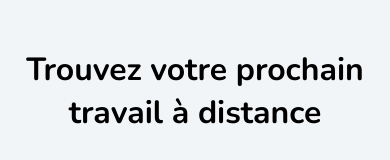
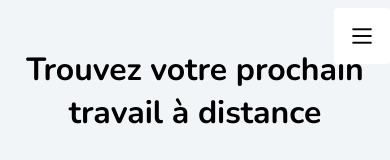
Before and after one commit to gabrielmessager/teletaf, a Next.js app: page /about in a window 390 px wide. Shown: the top 160 px of the page. Built offline with nearby package versions, Linux system fonts and the light colour scheme.

Commit message:
animate hamburger menu

```diff
--- a/components/Footer/Footer.js
+++ b/components/Footer/Footer.js
@@ -15,7 +15,6 @@ import {
   StyledImage,
 } from './Footer.styles';
 import Logo from '../../public/logo.png';
-import MenuIcon from '../../public/icon_menu.svg';
 import { Button } from '../../components/Button';
 import { LARGE, LARGE_MIN } from '../../theme/theme';
 import { useWindowWidth } from '../../hooks/useWindowWidth';
--- a/components/Header/Header.js
+++ b/components/Header/Header.js
@@ -7,7 +7,8 @@ import {
   LogoContainer,
   UnorderedList,
   Wrapper,
-  ImageContainer,
+  MenuButtonContainer,
+  MenuButton,
   MobileWrapper,
   NavContainer,
   MobileNav,
@@ -17,9 +18,8 @@ import {
   TagLine,
 } from './Header.styles';
 import Logo from '../../public/logo.png';
-import MenuIcon from '../../public/icon_menu.svg';
 import { Button } from '../../components/Button';
-import { LARGE, LARGE_MIN } from '../../theme/theme';
+import { LARGE_MIN } from '../../theme/theme';
 import { useWindowWidth } from '../../hooks/useWindowWidth';
 import {
   HOME_URL,
@@ -35,7 +35,6 @@ const MENU = {
 };
 
 export function Header({ pathname }) {
-  // const [showFixedNavbar, setShowFixedNavbar] = useState(false);
   const [isMobileMenuOpened, setIsMobileMenuOpened] = useState(false);
   const [isLarge, setIsLarge] = useState(false);
   const { windowWidth } = useWindowWidth();
@@ -52,24 +51,8 @@ export function Header({ pathname }) {
     }
   }, [isLarge, setIsLarge, windowWidth]);
 
-  // useEffect(() => {
-  //   function shouldShowFixedNavbar(e) {
-  //     const scrollTop = e.target.documentElement.scrollTop;
-  //     if (isLarge) {
-  //       if (scrollTop > 1) {
-  //         setShowFixedNavbar(true);
-  //       } else {
-  //         setShowFixedNavbar(false);
-  //       }
-  //     }
-  //   }
-  //   window.addEventListener('scroll', shouldShowFixedNavbar);
-  //   return () => window.removeEventListener('scroll', shouldShowFixedNavbar);
-  // }, [showFixedNavbar, setShowFixedNavbar, isLarge]);
-
   return isLarge ? (
     <Wrapper>
-      {/* <Container showFixedNavbar={showFixedNavbar}> */}
       <Container>
         <Link href="/">
           <LogoContainer>
@@ -107,11 +90,23 @@ export function Header({ pathname }) {
     </Wrapper>
   ) : (
     <MobileWrapper>
-      <ImageContainer
+      <MenuButtonContainer
         onClick={() => setIsMobileMenuOpened(!isMobileMenuOpened)}
       >
-        <img src={MenuIcon} width="24" height="17" />
-      </ImageContainer>
+        <MenuButton isOpen={isMobileMenuOpened}>
+          <svg width="32" height="32" viewBox="0 0 100 100">
+            <path
+              className="line line1"
+              d="M 20,29.000046 H 80.000231 C 80.000231,29.000046 94.498839,28.817352 94.532987,66.711331 94.543142,77.980673 90.966081,81.670246 85.259173,81.668997 79.552261,81.667751 75.000211,74.999942 75.000211,74.999942 L 25.000021,25.000058"
+            />
+            <path className="line line2" d="M 20,50 H 80" />
+            <path
+              className="line line3"
+              d="M 20,70.999954 H 80.000231 C 80.000231,70.999954 94.498839,71.182648 94.532987,33.288669 94.543142,22.019327 90.966081,18.329754 85.259173,18.331003 79.552261,18.332249 75.000211,25.000058 75.000211,25.000058 L 25.000021,74.999942"
+            />
+          </svg>
+        </MenuButton>
+      </MenuButtonContainer>
       <NavContainer isOpen={isMobileMenuOpened}>
         <MobileNav>
           <UnorderedList>
--- a/components/Header/Header.styles.js
+++ b/components/Header/Header.styles.js
@@ -36,7 +36,6 @@ export const Container = styled.div`
   display: flex;
   align-items: center;
   justify-content: space-evenly;
-  /* box-shadow: -2px 0px 8px 0px ${theme.colors.gray030}; */
 `;
 
 export const UnorderedList = styled.ul`
@@ -47,10 +46,6 @@ export const UnorderedList = styled.ul`
   background: #fff;
   margin: 0;
   padding: 0;
-
-  @media ${MEDIUM_DOWN} {
-    width: ${MOBILE_OFFSET}%;
-  }
 `;
 
 export const BulletContainer = styled.div`
@@ -79,21 +74,24 @@ export const ListElement = styled.li`
 `;
 
 export const MobileNav = styled.nav`
+  position: absolute;
+  top: 50%;
+  left: 50%;
+  transform: translate(-50%, -50%);
+
   ${UnorderedList} {
     display: flex;
     flex-direction: column;
-    align-items: flex-start;
   }
 `;
 
-export const ImageContainer = styled.div`
+export const MenuButtonContainer = styled.div`
   position: absolute;
   top: 0px;
   right: 0px;
-  padding: 16px;
-  padding-top: 19px;
+  padding: 12px;
   margin-top: 8px;
-  z-index: 2;
+  z-index: 4;
   background-color: #fff;
   border-radius: 4px;
   cursor: pointer;
@@ -105,21 +103,69 @@ export const MobileWrapper = styled.div`
 
 export const NavContainer = styled.div`
   position: absolute;
-  left: 100%;
   background-color: #fff;
   width: 100%;
-  height: 100%;
-  transform: translateX(100%);
-  -webkit-transform: translateX(100%);
-  -ms-transform: translateX(100%);
-  transition: transform 0.5s ease;
-  transition: -webkit-transform 0.5s ease;
-  box-shadow: -2px 0px 8px 0px ${theme.colors.gray030};
-  z-index: 1;
+  height: 100vh;
+  top: 0;
+  left: 0;
+  right: 0;
+  bottom: 0;
+  z-index: 3;
+  opacity: 0;
+  pointer-events: none;
+  transition: opacity 0.3s ease;
   ${(p) =>
     p.isOpen &&
-    `transform: translateX(-${MOBILE_OFFSET}%);
-    -webkit-transform: translateX(-${MOBILE_OFFSET}%);
-    -ms-transform: translateX(-${MOBILE_OFFSET}%);
+    `
+      opacity: 1;
+      pointer-events: all;
   `}
 `;
+
+export const MenuButton = styled.div`
+  background-color: transparent;
+  border: none;
+  cursor: pointer;
+  display: flex;
+  padding: 0;
+
+  .line {
+    fill: none;
+    stroke: black;
+    stroke-width: 6;
+    transition: stroke-dasharray 400ms cubic-bezier(0.4, 0, 0.2, 1),
+      stroke-dashoffset 400ms cubic-bezier(0.4, 0, 0.2, 1);
+  }
+  .line1 {
+    stroke-dasharray: 60 207;
+    stroke-width: 6;
+  }
+  .line2 {
+    stroke-dasharray: 60 60;
+    stroke-width: 6;
+  }
+  .line3 {
+    stroke-dasharray: 60 207;
+    stroke-width: 6;
+  }
+
+  ${(p) =>
+    p.isOpen &&
+    `
+      .line1 {
+        stroke-dasharray: 90 207;
+        stroke-dashoffset: -134;
+        stroke-width: 6;
+      }
+      .line2 {
+        stroke-dasharray: 1 60;
+        stroke-dashoffset: -30;
+        stroke-width: 6;
+      }
+      .line3 {
+        stroke-dasharray: 90 207;
+        stroke-dashoffset: -134;
+        stroke-width: 6;
+      }
+  `}
+`;
--- a/components/JobPostsList/JobPostsList.styles.js
+++ b/components/JobPostsList/JobPostsList.styles.js
@@ -142,7 +142,7 @@ export const ArrowContainer = styled.div`
   padding: 0 8px;
 
   ${(p) =>
-    p.rotate &&
+    p.rotate180 &&
     `
       transform: rotate(-180deg);
     `}
--- a/pages/_app.js
+++ b/pages/_app.js
@@ -34,6 +34,7 @@ export default function App({ Component, pageProps, router }) {
         <meta property="og:image" content="/favicon.svg" />
       </Head>
       <ThemeProvider theme={theme}>
+        <Header pathname={router.pathname} />
         {/* <motion.div
           key={router.route}
           initial="pageInitial"
@@ -58,7 +59,7 @@ export default function App({ Component, pageProps, router }) {
             transition={{ duration: 0.3, ease: [0.5, 0, 0, 1] }}
             key={`${router.asPath}`}
           > */}
-        <Component {...pageProps} router={router} />
+        <Component {...pageProps} />
         {/* </motion.div>
         </AnimatePresence> */}
         {/* </motion.div> */}
--- a/pages/index.js
+++ b/pages/index.js
@@ -2,14 +2,12 @@ import Head from 'next/head';
 import { connectToDatabase } from '../util/mongodb';
 import { NewsletterEmailBar } from '../components/NewsletterEmailBar';
 import { JobPostsList } from '../components/JobPostsList/JobPostsList';
-import { Header } from '../components/Header';
 
-export default function Home({ isConnected, jobposts, router }) {
+export default function Home({ isConnected, jobposts }) {
   return (
     <main>
       {isConnected && (
         <>
-          <Header pathname={router.pathname} />
           <NewsletterEmailBar />
           <JobPostsList jobposts={jobposts} />
         </>
```
Also changed, not shown: components/JobPostsList/JobPostsList.js (+15 -1 lines).
